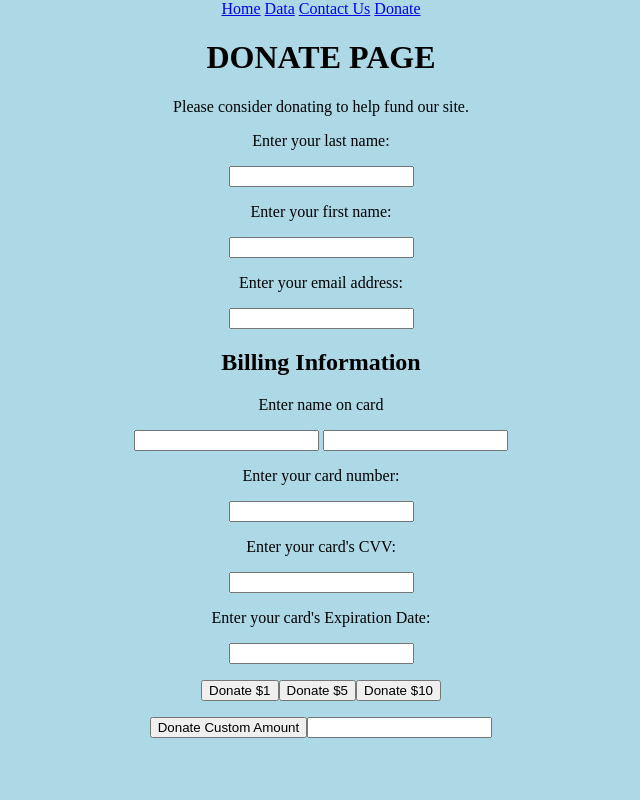
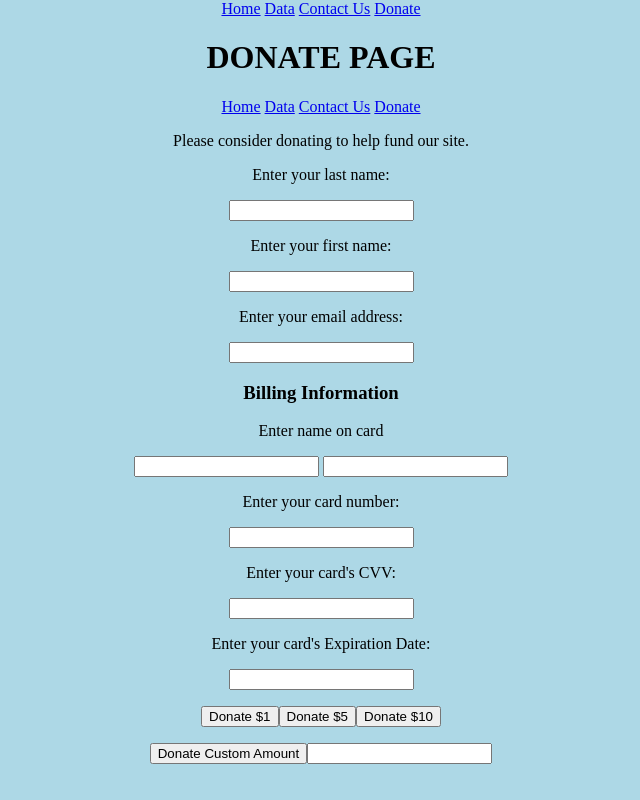
Before and after one commit to blam19/CSC-307-Naturepedia, a React (Create React App) app in the folder my-app/: page /faq in a window 1280 px wide. Shown: the whole page, without its empty margins (319-959 px from the left). Built offline with nearby package versions, Linux system fonts and the light colour scheme.

Commit message:
minor edits to donate page

```diff
--- a/my-app/src/pages/faqpage.jsx
+++ b/my-app/src/pages/faqpage.jsx
@@ -20,6 +20,17 @@ const FAQPage = () => {
                     <button>FAQ</button> */}
             </div>
             <h1>DONATE PAGE</h1>
+            <div>
+                    {/* <button>Data</button> */}
+                    {/* <button>Contact Us</button> */}
+                    <Link to="/">Home</Link>&nbsp;
+                    <Link to="/data">Data</Link>&nbsp;
+                    <Link to="/contact">Contact Us</Link>&nbsp;
+                    <Link to="/faq">Donate</Link>
+                    {/* <button>Home</button>
+                    <button>FAQ</button> */}
+            </div>
+            <p/>
             <div class= "heading">
                 Please consider donating to help fund our site.
             </div>
@@ -39,7 +50,7 @@ const FAQPage = () => {
                     type='text'
                     name='email'
                 />
-                <h2>Billing Information</h2>
+                <h3>Billing Information</h3>
                 <p>Enter name on card</p>
                 <input
                     type='text'
```
